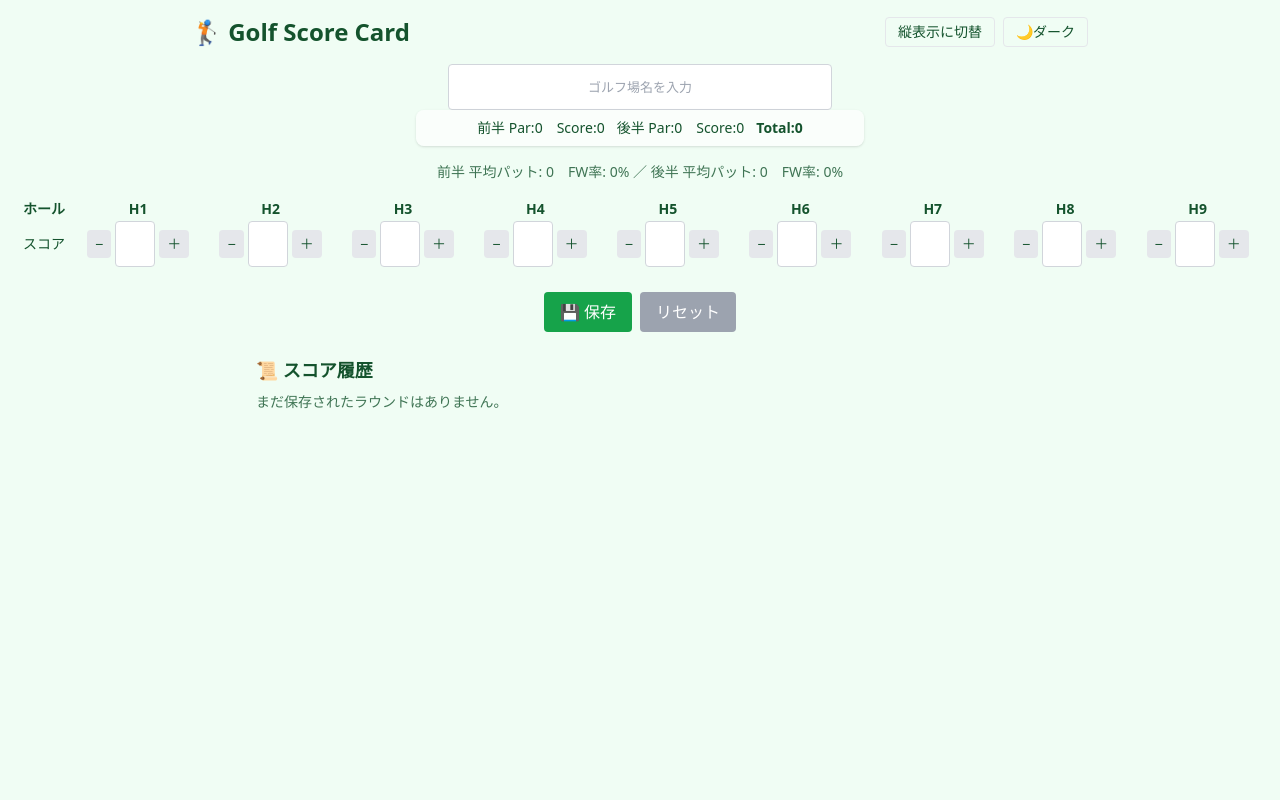
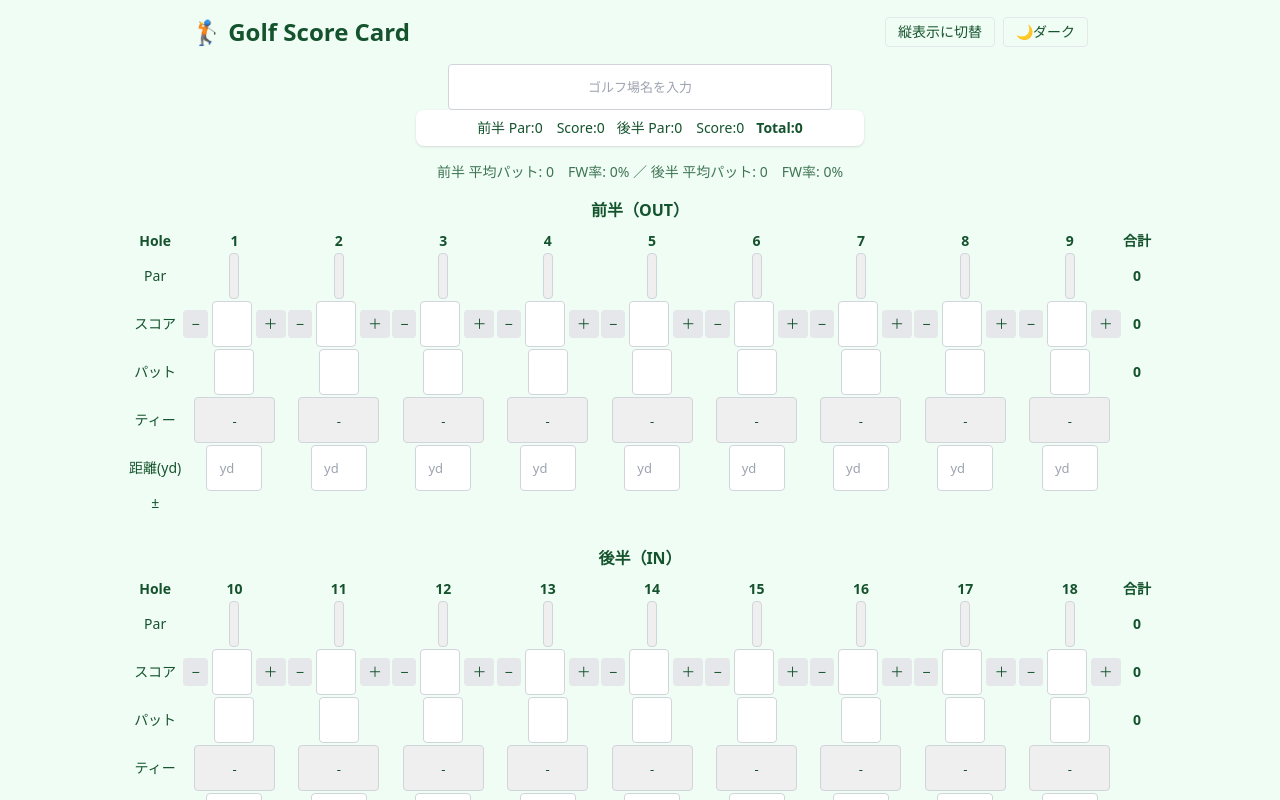
Before and after one commit to reniwasaki/golf-score-simple, a React (Vite) app: page / in a window 1280 px wide. Both pictures are taken after a click on the button "横表示に切替". Shown: the top 800 px of the page. Built offline with nearby package versions, Linux system fonts and the light colour scheme.

Commit message:
yokogata-hyoji

```diff
--- a/src/App.jsx
+++ b/src/App.jsx
@@ -25,11 +25,10 @@ export default function App() {
   const [golfCourseName, setGolfCourseName] = useState("");
   const [history, setHistory] = useState([]);
   const [theme, setTheme] = useState("light");
-  const [viewMode, setViewMode] = useState("vertical"); // ✅ 表示モード
+  const [viewMode, setViewMode] = useState("vertical");
 
-  // ✅ localStorage復元
   useEffect(() => {
-    const saved = localStorage.getItem("golfAppData_v2");
+    const saved = localStorage.getItem("golfAppData_v4");
     if (saved) {
       const parsed = JSON.parse(saved);
       setScores(parsed.scores || initialData);
@@ -40,10 +39,9 @@ export default function App() {
     }
   }, []);
 
-  // ✅ 自動保存
   useEffect(() => {
     localStorage.setItem(
-      "golfAppData_v2",
+      "golfAppData_v4",
       JSON.stringify({ scores, golfCourseName, history, theme, viewMode })
     );
   }, [scores, golfCourseName, history, theme, viewMode]);
@@ -97,15 +95,12 @@ export default function App() {
   const toggleViewMode = () =>
     setViewMode(viewMode === "vertical" ? "horizontal" : "vertical");
 
-  // ✅ 柔らかいダークトーン設定
-  const darkStyle = {
-    backgroundColor: "#3B3024",
-    color: "#F5E6CC",
-  };
+  const borderStyle = theme === "dark" ? "border-[#8C7A62]" : "border-gray-300";
+  const bgCard =
+    theme === "dark" ? "bg-[#4B3B2A] text-[#F5E6CC]" : "bg-white text-green-900";
+  const bgBase =
+    theme === "dark" ? "bg-[#3B3024] text-[#F5E6CC]" : "bg-green-50 text-green-900";
 
-  const borderStyle = theme === "dark" ? "border-[#8C7A62]" : "border-gray-300";
-
-  // ✅ スコア入力（＋／−）
   const ScoreInput = ({ index, value }) => (
     <div className="flex justify-center items-center gap-1">
       <button
@@ -140,14 +135,8 @@ export default function App() {
   );
 
   return (
-    <div
-      className={`min-h-screen flex flex-col items-center p-4 transition-colors duration-300 ${
-        theme === "dark"
-          ? "bg-[#3B3024] text-[#F5E6CC]"
-          : "bg-green-50 text-green-900"
-      }`}
-    >
-      {/* ✅ ヘッダー */}
+    <div className={`min-h-screen flex flex-col items-center p-4 ${bgBase}`}>
+      {/* ヘッダー */}
       <div className="w-full flex justify-between items-center max-w-4xl mb-4">
         <h1 className="text-xl sm:text-2xl font-bold">🏌️ Golf Score Card</h1>
         <div className="flex gap-2">
@@ -166,7 +155,7 @@ export default function App() {
         </div>
       </div>
 
-      {/* ✅ ゴルフ場名 */}
+      {/* コース名 */}
       <input
         type="text"
         value={golfCourseName}
@@ -177,29 +166,26 @@ export default function App() {
         }`}
       />
 
-      {/* ✅ 集計表示 */}
+      {/* 集計 */}
       <div
-        className={`flex flex-wrap justify-center items-center gap-3 px-3 py-2 rounded-lg shadow w-full max-w-md text-sm text-center mb-4 ${
-          theme === "dark" ? "bg-[#4B3B2A]" : "bg-white/70"
-        }`}
+        className={`flex flex-wrap justify-center items-center gap-3 px-3 py-2 rounded-lg shadow w-full max-w-md text-sm text-center mb-4 ${bgCard}`}
       >
         <div>前半 Par:{outTotal.par}　Score:{outTotal.score}</div>
         <div>後半 Par:{inTotal.par}　Score:{inTotal.score}</div>
         <div className="font-bold">Total:{totalScore}</div>
       </div>
 
+      {/* 平均 */}
       <div className="text-xs sm:text-sm mb-4 opacity-80">
         前半 平均パット: {outTotal.avgPutt}　FW率: {outTotal.fairwayRate}%
         ／ 後半 平均パット: {inTotal.avgPutt}　FW率: {inTotal.fairwayRate}%
       </div>
 
-      {/* ✅ 表描画（縦 or 横） */}
+      {/* 表切り替え */}
       {viewMode === "vertical" ? (
         // ▼ 縦表示
         <div className="w-full overflow-x-auto max-w-3xl">
-          <table
-            className={`w-full text-xs sm:text-sm text-center border-collapse ${borderStyle}`}
-          >
+          <table className={`w-full text-xs sm:text-sm text-center border-collapse ${borderStyle}`}>
             <thead>
               <tr>
                 <th>Hole</th>
@@ -213,8 +199,7 @@ export default function App() {
             </thead>
             <tbody>
               {scores.map((h, i) => {
-                const diff =
-                  h.par && h.score ? diffToSymbol(h.score - h.par) : "";
+                const diff = h.par && h.score ? diffToSymbol(h.score - h.par) : "";
                 return (
                   <tr key={i} className="border-b border-gray-300 dark:border-[#6E5B43]">
                     <td>{i + 1}</td>
@@ -222,9 +207,7 @@ export default function App() {
                       <select
                         value={h.par}
                         onChange={(e) => handleChange(i, "par", e.target.value)}
-                        className={`border rounded ${borderStyle} ${
-                          theme === "dark" ? "bg-[#4B3B2A]" : ""
-                        }`}
+                        className={`border rounded ${borderStyle} ${theme === "dark" ? "bg-[#4B3B2A]" : ""}`}
                       >
                         <option value=""></option>
                         <option value="3">3</option>
@@ -232,30 +215,20 @@ export default function App() {
                         <option value="5">5</option>
                       </select>
                     </td>
-                    <td>
-                      <ScoreInput index={i} value={h.score} />
-                    </td>
+                    <td><ScoreInput index={i} value={h.score} /></td>
                     <td>
                       <input
                         type="number"
                         value={h.putt}
-                        onChange={(e) =>
-                          handleChange(i, "putt", e.target.value)
-                        }
-                        className={`w-10 border rounded text-center ${borderStyle} ${
-                          theme === "dark" ? "bg-[#4B3B2A]" : ""
-                        }`}
+                        onChange={(e) => handleChange(i, "putt", e.target.value)}
+                        className={`w-10 border rounded text-center ${borderStyle} ${theme === "dark" ? "bg-[#4B3B2A]" : ""}`}
                       />
                     </td>
                     <td>
                       <select
                         value={h.teeShot}
-                        onChange={(e) =>
-                          handleChange(i, "teeShot", e.target.value)
-                        }
-                        className={`border rounded ${borderStyle} ${
-                          theme === "dark" ? "bg-[#4B3B2A]" : ""
-                        }`}
+                        onChange={(e) => handleChange(i, "teeShot", e.target.value)}
+                        className={`border rounded ${borderStyle} ${theme === "dark" ? "bg-[#4B3B2A]" : ""}`}
                       >
                         <option>-</option>
                         <option>フェアウェイ</option>
@@ -269,12 +242,8 @@ export default function App() {
                         <input
                           type="number"
                           value={h.drive}
-                          onChange={(e) =>
-                            handleChange(i, "drive", e.target.value)
-                          }
-                          className={`w-14 text-center border rounded ${borderStyle} ${
-                            theme === "dark" ? "bg-[#4B3B2A]" : ""
-                          }`}
+                          onChange={(e) => handleChange(i, "drive", e.target.value)}
+                          className={`w-14 text-center border rounded ${borderStyle} ${theme === "dark" ? "bg-[#4B3B2A]" : ""}`}
                           placeholder="yd"
                         />
                       ) : (
@@ -289,34 +258,117 @@ export default function App() {
           </table>
         </div>
       ) : (
-        // ▼ 横表示（前のバージョンの形式）
-        <div className="w-full overflow-x-auto">
-          <table
-            className={`w-full text-xs sm:text-sm text-center border-collapse ${borderStyle}`}
-          >
+        // ▼ 横表示（OUT/IN）
+        <div className="w-full flex flex-col gap-8 max-w-5xl">
+          {["前半（OUT）", "後半（IN）"].map((label, idx) => {
+            const start = idx === 0 ? 0 : 9;
+            const end = idx === 0 ? 9 : 18;
+            return (
+              <div key={idx} className="overflow-x-auto">
+                <h3 className="font-bold text-center mb-2">{label}</h3>
+                <table className={`w-full text-xs sm:text-sm text-center border-collapse ${borderStyle}`}>
                   <thead>
                     <tr>
-                <th>ホール</th>
-                {scores.slice(0, 9).map((_, i) => (
-                  <th key={i}>H{i + 1}</th>
+                      <th>Hole</th>
+                      {scores.slice(start, end).map((_, i) => (
+                        <th key={i}>{start + i + 1}</th>
                       ))}
+                      <th>合計</th>
                     </tr>
                   </thead>
                   <tbody>
-              <tr>
-                <td>スコア</td>
-                {scores.slice(0, 9).map((h, i) => (
+                    {["Par", "スコア", "パット", "ティー", "距離(yd)", "±"].map((row) => (
+                      <tr key={row}>
+                        <td>{row}</td>
+                        {scores.slice(start, end).map((h, i) => {
+                          const diff = h.par && h.score ? diffToSymbol(h.score - h.par) : "";
+                          switch (row) {
+                            case "Par":
+                              return (
                                 <td key={i}>
-                    <ScoreInput index={i} value={h.score} />
+                                  <select
+                                    value={h.par}
+                                    onChange={(e) => handleChange(start + i, "par", e.target.value)}
+                                    className={`border rounded ${borderStyle} ${theme === "dark" ? "bg-[#4B3B2A]" : ""}`}
+                                  >
+                                    <option value=""></option>
+                                    <option value="3">3</option>
+                                    <option value="4">4</option>
+                                    <option value="5">5</option>
+                                  </select>
                                 </td>
+                              );
+                            case "スコア":
+                              return <td key={i}><ScoreInput index={start + i} value={h.score} /></td>;
+                            case "パット":
+                              return (
+                                <td key={i}>
+                                  <input
+                                    type="number"
+                                    value={h.putt}
+                                    onChange={(e) => handleChange(start + i, "putt", e.target.value)}
+                                    className={`w-10 border rounded text-center ${borderStyle} ${theme === "dark" ? "bg-[#4B3B2A]" : ""}`}
+                                  />
+                                </td>
+                              );
+                            case "ティー":
+                              return (
+                                <td key={i}>
+                                  <select
+                                    value={h.teeShot}
+                                    onChange={(e) => handleChange(start + i, "teeShot", e.target.value)}
+                                    className={`border rounded ${borderStyle} ${theme === "dark" ? "bg-[#4B3B2A]" : ""}`}
+                                  >
+                                    <option>-</option>
+                                    <option>フェアウェイ</option>
+                                    <option>右ラフ</option>
+                                    <option>左ラフ</option>
+                                    <option>OB</option>
+                                  </select>
+                                </td>
+                              );
+                            case "距離(yd)":
+                              return (
+                                <td key={i}>
+                                  {h.par !== "3" ? (
+                                    <input
+                                      type="number"
+                                      value={h.drive}
+                                      onChange={(e) => handleChange(start + i, "drive", e.target.value)}
+                                      className={`w-14 text-center border rounded ${borderStyle} ${theme === "dark" ? "bg-[#4B3B2A]" : ""}`}
+                                      placeholder="yd"
+                                    />
+                                  ) : (
+                                    "-"
+                                  )}
+                                </td>
+                              );
+                            case "±":
+                              return <td key={i}>{diff}</td>;
+                            default:
+                              return null;
+                          }
+                        })}
+                        <td className="font-bold">
+                          {row === "Par"
+                            ? total(start, end).par
+                            : row === "スコア"
+                            ? total(start, end).score
+                            : row === "パット"
+                            ? total(start, end).putt
+                            : ""}
+                        </td>
+                      </tr>
                     ))}
-              </tr>
                   </tbody>
                 </table>
               </div>
+            );
+          })}
+        </div>
       )}
 
-      {/* ✅ ボタン群 */}
+      {/* ボタン群 */}
       <div className="flex gap-2 mt-6">
         <button
           onClick={saveRound}
@@ -332,7 +384,7 @@ export default function App() {
         </button>
       </div>
 
-      {/* ✅ 履歴 */}
+      {/* 履歴 */}
       <div className="w-full max-w-3xl mt-6">
         <h2 className="text-lg font-bold mb-2">📜 スコア履歴</h2>
         {history.length === 0 ? (
```
Lines whose indentation alone changed are shown as unchanged.
